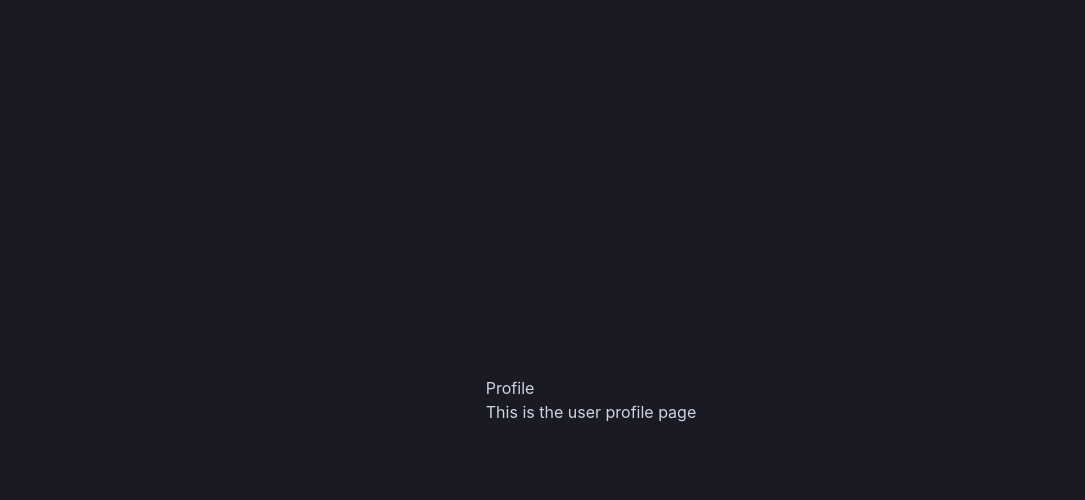
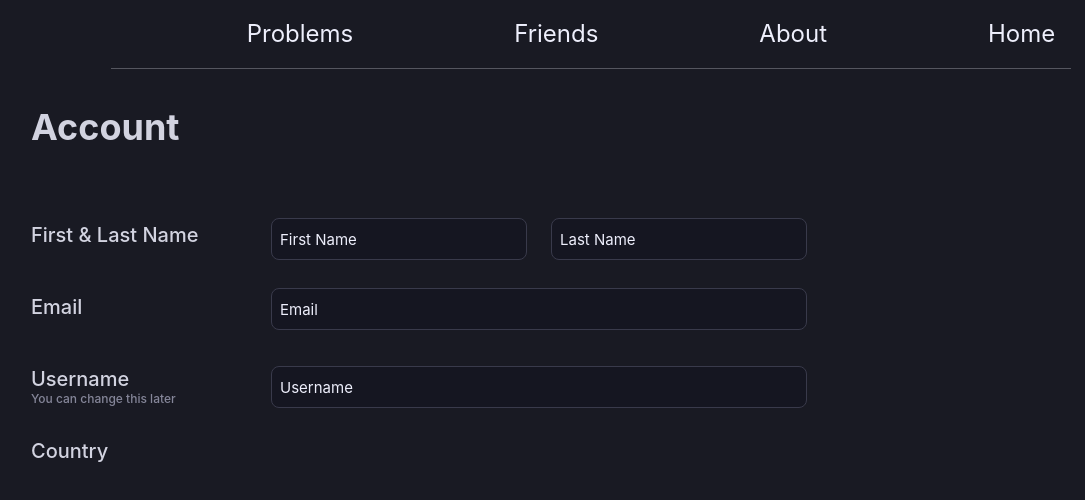
Before and after one commit to AlgoAlly/AlgoAlly, a React (Vite) app: page /profile in a window 1280 px wide. Shown: the top 500 px of the page, without its empty margins (49-1134 px from the left). Built offline with nearby package versions, Linux system fonts and the light colour scheme.

Commit message:
feat(Profile-Page): Added UI for profile page, input fields + dropdown menu

```diff
--- /dev/null
+++ b/src/components/Body.tsx
@@ -0,0 +1,15 @@
+function Body(){
+    return(
+        <div>
+            <h1 className="text-[#D2D3E0] text-[36px] font-bold absolute top-25 left-20">Account</h1>
+            <h2  className="text-[#D2D3E0] text-[20px] font-medium absolute top-55 left-20">First & Last Name</h2>
+            <h3  className="text-[#D2D3E0] text-[20px] font-medium absolute top-73 left-20">Email</h3>
+            <h4  className="text-[#D2D3E0] text-[20px] font-medium absolute top-91 left-20">Username</h4>
+            <h5  className="text-[#858699] text-[12px] font-medium absolute top-97.5 left-20">You can change this later</h5>
+            <h6  className="text-[#D2D3E0] text-[20px] font-medium absolute top-109 left-20">Country</h6>
+        </div>
+
+    )
+}
+
+  export default Body;
--- /dev/null
+++ b/src/components/Inputs.tsx
@@ -0,0 +1,45 @@
+import { useState } from "react";
+
+const Inputs = () => {
+  const [input, setInput] = useState("");
+
+  return (
+    <div>
+    <div className="absolute top-54.5 left-80">
+      <input
+        type="text"
+        value={input}
+        onChange={(e) => setInput(e.target.value)}
+        placeholder="First Name"
+        className="w-64 p-2 border border-[#393A4B] rounded-lg placeholder-[#EEEFFC] placeholder:text-[15px] focus:placeholder:opacity-0 focus:outline-none bg-[#151621] focus:border-[#393A4B] text-white caret-white focus:shadow-[0_0_0_2px_black]"      />
+    </div>
+    <div className="absolute top-54.5 left-150">
+      <input
+        type="text"
+        value={input}
+        onChange={(e) => setInput(e.target.value)}
+        placeholder="Last Name"
+        className="w-64 p-2 border border-[#393A4B] rounded-lg placeholder-[#EEEFFC] placeholder:text-[15px] focus:placeholder:opacity-0 focus:outline-none bg-[#151621] focus:border-[#393A4B] text-white caret-white focus:shadow-[0_0_0_2px_black]"      />
+    </div>
+    <div className="absolute top-72 left-80">
+      <input
+        type="text"
+        value={input}
+        onChange={(e) => setInput(e.target.value)}
+        placeholder="Email"
+        className="w-134 p-2 border border-[#393A4B] rounded-lg placeholder-[#EEEFFC] placeholder:text-[15px] focus:placeholder:opacity-0 focus:outline-none bg-[#151621] focus:border-[#393A4B] text-white caret-white focus:shadow-[0_0_0_2px_black]"      />
+    </div>
+    <div className="absolute top-91.5 left-80">
+      <input
+        type="text"
+        value={input}
+        onChange={(e) => setInput(e.target.value)}
+        placeholder="Username"
+        className="w-134 p-2 border border-[#393A4B] rounded-lg placeholder-[#EEEFFC] placeholder:text-[15px] focus:placeholder:opacity-0 focus:outline-none bg-[#151621] focus:border-[#393A4B] text-white caret-white focus:shadow-[0_0_0_2px_black]"      />
+    </div>
+</div>
+
+  );
+};
+
+export default Inputs;
--- /dev/null
+++ b/src/components/Navbar.tsx
@@ -0,0 +1,36 @@
+import { NavLink } from "react-router-dom";
+
+const Navbar: React.FC = () => {
+  return (
+    <header className="sticky top-0 z-20 bg-[#191A23] text-white p-4 space-x-[161px] items-center justify-between border-b border-[#E0E1EC]/30">
+<nav className="flex space-x-[161px] pl-30 items-center">
+      <NavLink
+        to="/problems"
+        className="text-[#EEEFFC] text-[24px] hover:text-blue-500 hover:font-bold"
+      >
+        Problems
+      </NavLink>
+      <NavLink
+        to="/friends"
+        className="text-[#EEEFFC] text-[24px] hover:text-blue-500 hover:font-bold"
+      >
+        Friends
+      </NavLink>
+      <NavLink
+        to="/about"
+        className="text-[#EEEFFC] text-[24px] hover:text-blue-500 hover:font-bold"
+      >
+        About
+      </NavLink>
+      <NavLink
+        to="/home"
+        className="text-[#EEEFFC] text-[24px] hover:text-blue-500 hover:font-bold"
+      >
+        Home
+      </NavLink>
+      </nav>
+    </header>
+  );
+};
+
+export default Navbar;
--- a/src/pages/Profile.tsx
+++ b/src/pages/Profile.tsx
@@ -1,12 +1,10 @@
 import "react";
+import Navbar from '../components/Navbar'
+import Body from '../components/Body'
+import Inputs from '../components/Inputs'
 
 const Profile = () => {
-  return (
-    <div>
-      <h1>Profile</h1>
-      <p>This is the user profile page</p>
-    </div>
-  );
+  return <div className='bg-[#191A23] min-h-screen'><Navbar></Navbar><Body></Body><Inputs></Inputs></div>
 };
 
 export default Profile;
```
